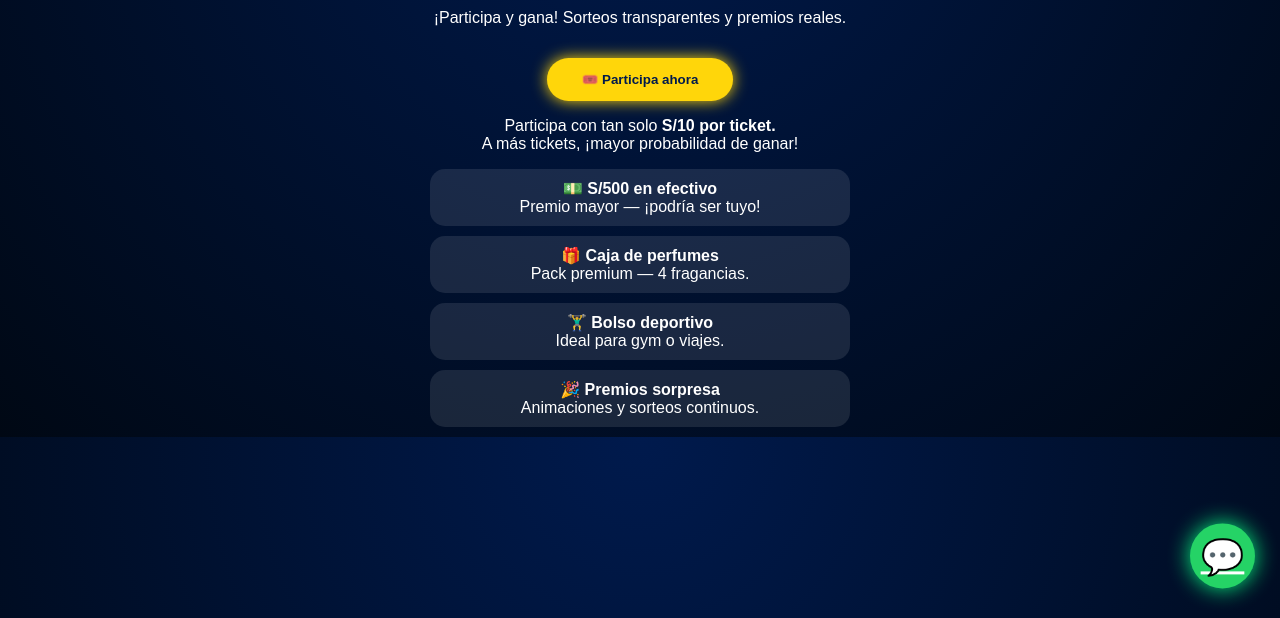
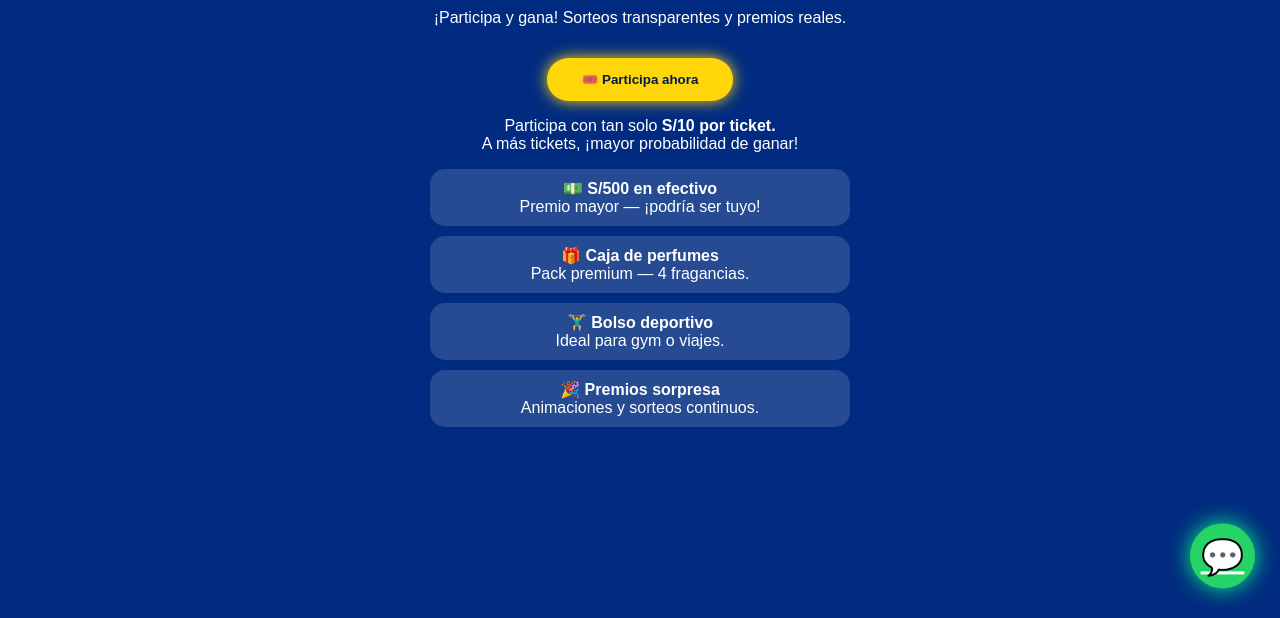
Before and after one commit to cesaryrvisn/casadelasuerteperu.github.io, a plain HTML site: page index.html in a window 1280 px wide. Shown: the part 182-800 px from the top of the page. Drawn offline with Linux system fonts and the light colour scheme.

Commit message:
Update index.html

```diff
--- a/index.html
+++ b/index.html
@@ -7,7 +7,7 @@
 <style>
 body {
   font-family: "Poppins", sans-serif;
-  background: radial-gradient(circle at top, #001a4d, #000814);
+  background-color: #002b80; /* Azul fuerte */
   color: white;
   text-align: center;
   padding: 0;
@@ -53,7 +53,7 @@ button:hover {
 }
 
 .premio {
-  background: rgba(255, 255, 255, 0.1);
+  background: rgba(255, 255, 255, 0.15);
   border-radius: 15px;
   margin: 10px auto;
   padding: 10px;
@@ -100,7 +100,9 @@ button:hover {
 <h1>Casa de la Suerte Perú</h1>
 <p>¡Participa y gana! Sorteos transparentes y premios reales.</p>
 
-<button>🎟️ Participa ahora</button>
+<a href="https://mpago.la/1jQtrAC" target="_blank">
+  <button>🎟️ Participa ahora</button>
+</a>
 
 <p>Participa con tan solo <strong>S/10 por ticket.</strong><br>
 A más tickets, ¡mayor probabilidad de ganar!</p>
```
